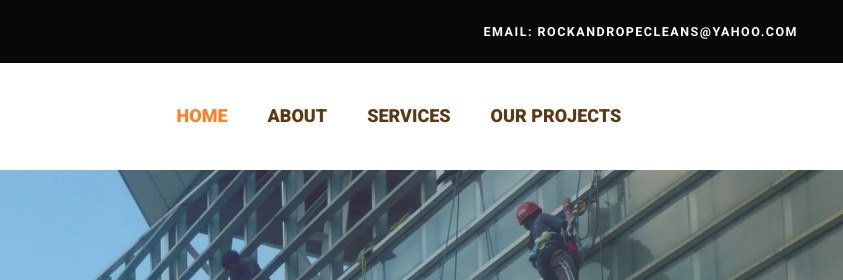
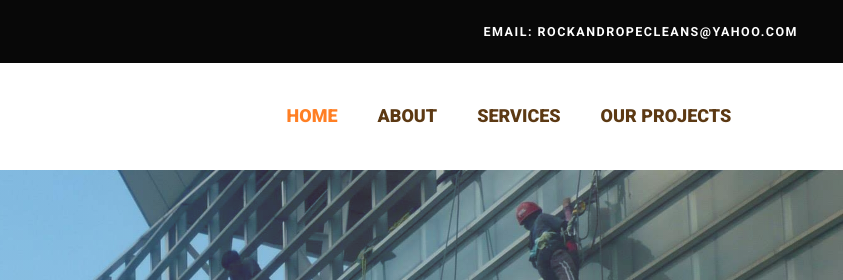
Before and after one commit to jojimer/rockandropecleaningservices, a website: page index.html in a window 1280 px wide. Shown: the top 280 px of the page, 437-1280 px from the left. Drawn offline with nearby package versions, Linux system fonts and the light colour scheme; files whose address does not match are found by name.

Commit message:
Update style.css

```diff
--- a/css/style.css
+++ b/css/style.css
@@ -1354,3 +1354,6 @@ a:link, a:visited, a:focus {
           padding: 2rem 0;
           font-size: 1.35rem; } }
 .about-grids__text::after, .our_projects::after, .btn--get-quote, .phone--get-a-quote { display: none!important; }
+ul.navigation__wrap {
+    right: 0!important;
+}
```
